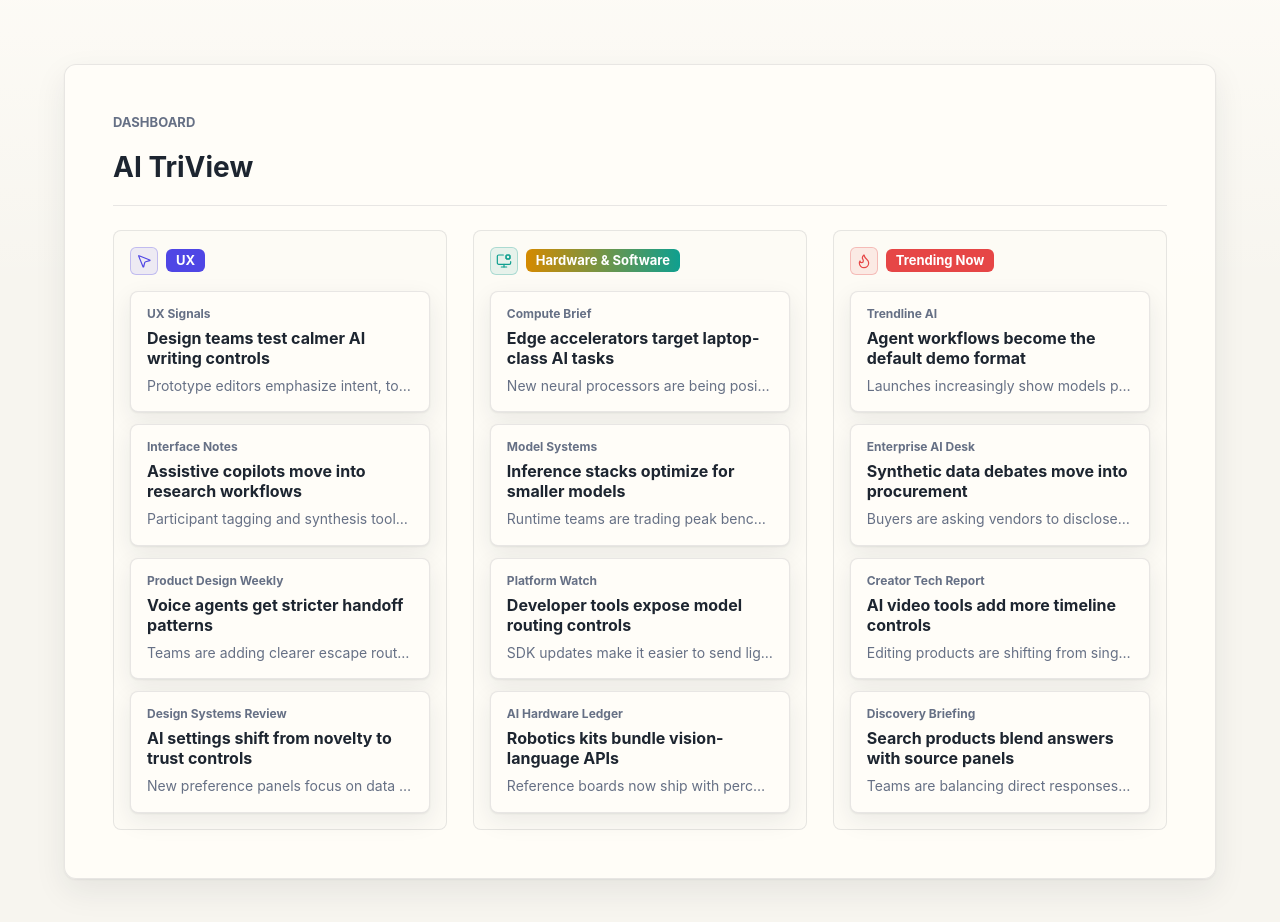
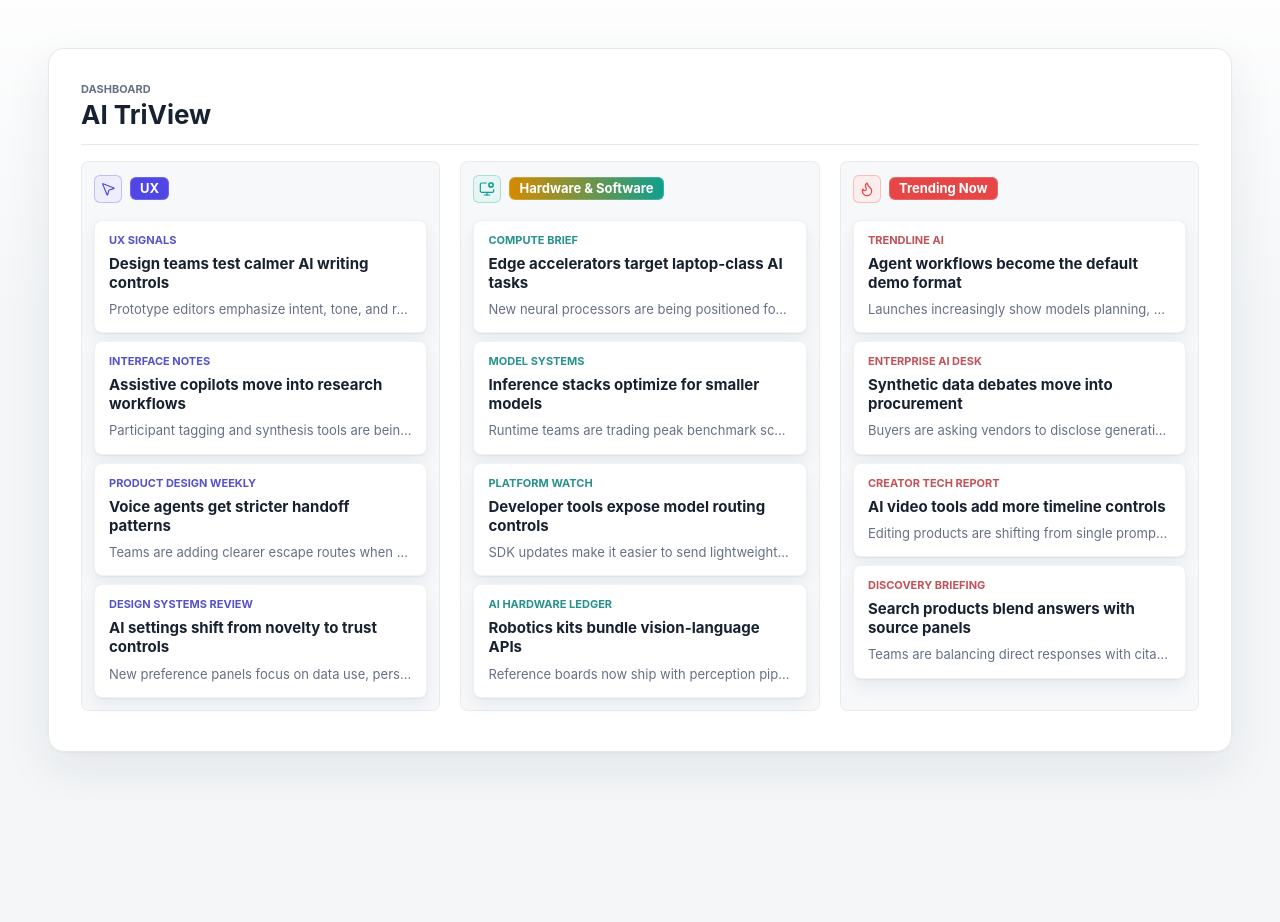
Before and after one commit to mtplayground/zhang-ye-d0c3-ai-triview, a React (Vite) app: page / in a window 1280 px wide. Shown: the top 922 px of the page. After the commit the page ends 800 px from the top, so only its background shows below. Built offline with nearby package versions, Linux system fonts and the light colour scheme.

Commit message:
feat: Apply the modern dashboard visual style

```diff
--- a/src/styles.css
+++ b/src/styles.css
@@ -5,19 +5,20 @@
     sans-serif;
   line-height: 1.5;
   font-weight: 400;
-  color: #1d2530;
-  background: #f7f5ef;
+  color: #18212f;
+  background: #f4f6f8;
   font-synthesis: none;
   text-rendering: optimizeLegibility;
   -webkit-font-smoothing: antialiased;
   -moz-osx-font-smoothing: grayscale;
 
-  --color-page: #f7f5ef;
-  --color-surface: #fffdf8;
-  --color-surface-muted: #ece7dc;
-  --color-text: #1d2530;
+  --color-page: #f4f6f8;
+  --color-surface: #ffffff;
+  --color-surface-muted: #eef2f6;
+  --color-text: #18212f;
   --color-text-muted: #667085;
-  --color-border: rgba(29, 37, 48, 0.1);
+  --color-border: rgba(24, 33, 47, 0.1);
+  --color-border-soft: rgba(24, 33, 47, 0.06);
 
   --accent-ux: #4f46e5;
   --accent-hardware: #d58a00;
@@ -35,10 +36,10 @@
 
   --radius-sm: 0.375rem;
   --radius-md: 0.5rem;
-  --radius-lg: 0.75rem;
+  --radius-lg: 1rem;
 
-  --shadow-subtle: 0 1px 2px rgba(29, 37, 48, 0.06), 0 12px 32px rgba(29, 37, 48, 0.08);
-  --shadow-card: 0 1px 2px rgba(29, 37, 48, 0.07), 0 8px 24px rgba(29, 37, 48, 0.08);
+  --shadow-subtle: 0 1px 2px rgba(24, 33, 47, 0.04), 0 18px 48px rgba(24, 33, 47, 0.08);
+  --shadow-card: 0 1px 2px rgba(24, 33, 47, 0.06), 0 8px 18px rgba(24, 33, 47, 0.06);
 }
 
 * {
@@ -56,7 +57,7 @@ body {
   min-height: 100vh;
   margin: 0;
   background:
-    linear-gradient(180deg, rgba(255, 253, 248, 0.7), rgba(247, 245, 239, 0) 18rem),
+    linear-gradient(180deg, rgba(255, 255, 255, 0.86), rgba(244, 246, 248, 0) 20rem),
     var(--color-page);
   color: var(--color-text);
 }
@@ -85,31 +86,31 @@ a {
 
 .app-shell {
   min-height: 100vh;
-  padding: clamp(var(--space-5), 5vw, var(--space-8));
+  padding: clamp(var(--space-5), 4vw, var(--space-7));
 }
 
 .dashboard-frame {
-  width: min(100%, 88rem);
-  min-height: calc(100vh - clamp(var(--space-5), 5vw, var(--space-8)) * 2);
+  width: min(100%, 92rem);
+  min-height: calc(100vh - clamp(var(--space-5), 4vw, var(--space-7)) * 2);
   margin: 0 auto;
-  padding: clamp(var(--space-5), 4vw, var(--space-7));
+  padding: clamp(var(--space-5), 3vw, var(--space-6));
   border: 1px solid var(--color-border);
   border-radius: var(--radius-lg);
-  background: color-mix(in srgb, var(--color-surface) 94%, transparent);
+  background: color-mix(in srgb, var(--color-surface) 96%, transparent);
   box-shadow: var(--shadow-subtle);
 }
 
 .page-header {
   display: flex;
   flex-direction: column;
-  gap: var(--space-2);
-  padding-bottom: var(--space-5);
+  gap: var(--space-1);
+  padding-bottom: var(--space-4);
 }
 
 .page-kicker {
-  margin: 0 0 var(--space-3);
+  margin: 0;
   color: var(--color-text-muted);
-  font-size: 0.8125rem;
+  font-size: 0.6875rem;
   font-weight: 700;
   letter-spacing: 0;
   text-transform: uppercase;
@@ -117,7 +118,8 @@ a {
 
 .page-header h1 {
   margin: 0;
-  font-size: 1.75rem;
+  font-size: 1.625rem;
+  font-weight: 750;
   line-height: 1;
   letter-spacing: 0;
 }
@@ -125,29 +127,29 @@ a {
 .dashboard-host {
   min-height: 28rem;
   border-top: 1px solid var(--color-border);
-  padding-top: var(--space-5);
+  padding-top: var(--space-4);
 }
 
 .column-grid {
   display: grid;
   grid-template-columns: repeat(3, minmax(0, 1fr));
-  gap: clamp(var(--space-4), 2vw, var(--space-6));
+  gap: clamp(var(--space-4), 1.6vw, var(--space-5));
   min-height: 28rem;
 }
 
 .story-column {
   min-width: 0;
   min-height: 100%;
-  padding: var(--space-4);
-  border: 1px solid var(--color-border);
+  padding: var(--space-3);
+  border: 1px solid var(--color-border-soft);
   border-radius: var(--radius-md);
-  background: color-mix(in srgb, var(--color-surface) 72%, var(--color-page));
+  background: color-mix(in srgb, var(--color-surface-muted) 52%, var(--color-surface));
 }
 
 .story-list {
   display: flex;
   flex-direction: column;
-  gap: var(--space-3);
+  gap: var(--space-2);
   margin-top: var(--space-4);
 }
 
@@ -170,6 +172,7 @@ a {
   display: flex;
   align-items: center;
   gap: var(--space-2);
+  min-height: 1.875rem;
   min-width: 0;
 }
 
@@ -182,7 +185,7 @@ a {
   border: 1px solid color-mix(in srgb, var(--column-accent) 28%, transparent);
   border-radius: var(--radius-sm);
   color: var(--column-accent);
-  background: color-mix(in srgb, var(--column-accent) 9%, transparent);
+  background: color-mix(in srgb, var(--column-accent) 10%, var(--color-surface));
 }
 
 .column-header__label {
@@ -195,12 +198,13 @@ a {
   font-weight: 700;
   line-height: 1;
   letter-spacing: 0;
+  box-shadow: inset 0 0 0 1px rgba(255, 255, 255, 0.18);
   overflow-wrap: anywhere;
 }
 
 .story-card {
-  padding: var(--space-4);
-  border: 1px solid var(--color-border);
+  padding: 0.875rem;
+  border: 1px solid var(--color-border-soft);
   border-radius: var(--radius-md);
   background: var(--color-surface);
   box-shadow: var(--shadow-card);
@@ -208,25 +212,27 @@ a {
 
 .story-card__source {
   margin: 0 0 var(--space-2);
-  color: var(--color-text-muted);
-  font-size: 0.75rem;
+  color: color-mix(in srgb, var(--column-accent) 72%, var(--color-text-muted));
+  font-size: 0.6875rem;
   font-weight: 700;
   line-height: 1;
   letter-spacing: 0;
+  text-transform: uppercase;
 }
 
 .story-card__title {
   margin: 0;
   color: var(--color-text);
-  font-size: 1rem;
-  line-height: 1.25;
+  font-size: 0.9375rem;
+  font-weight: 720;
+  line-height: 1.28;
   letter-spacing: 0;
 }
 
 .story-card__summary {
   margin: var(--space-2) 0 0;
   color: var(--color-text-muted);
-  font-size: 0.875rem;
+  font-size: 0.8125rem;
   line-height: 1.4;
   overflow: hidden;
   text-overflow: ellipsis;
```
